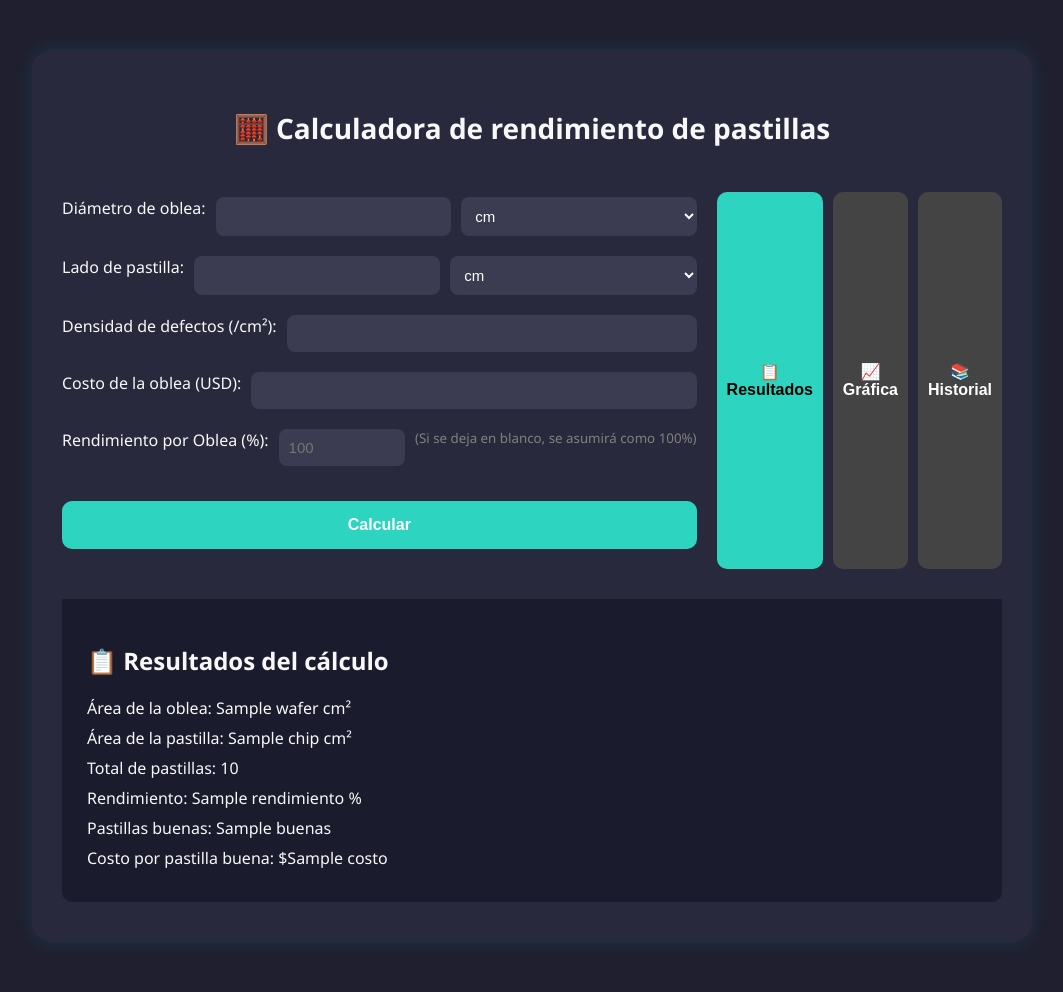
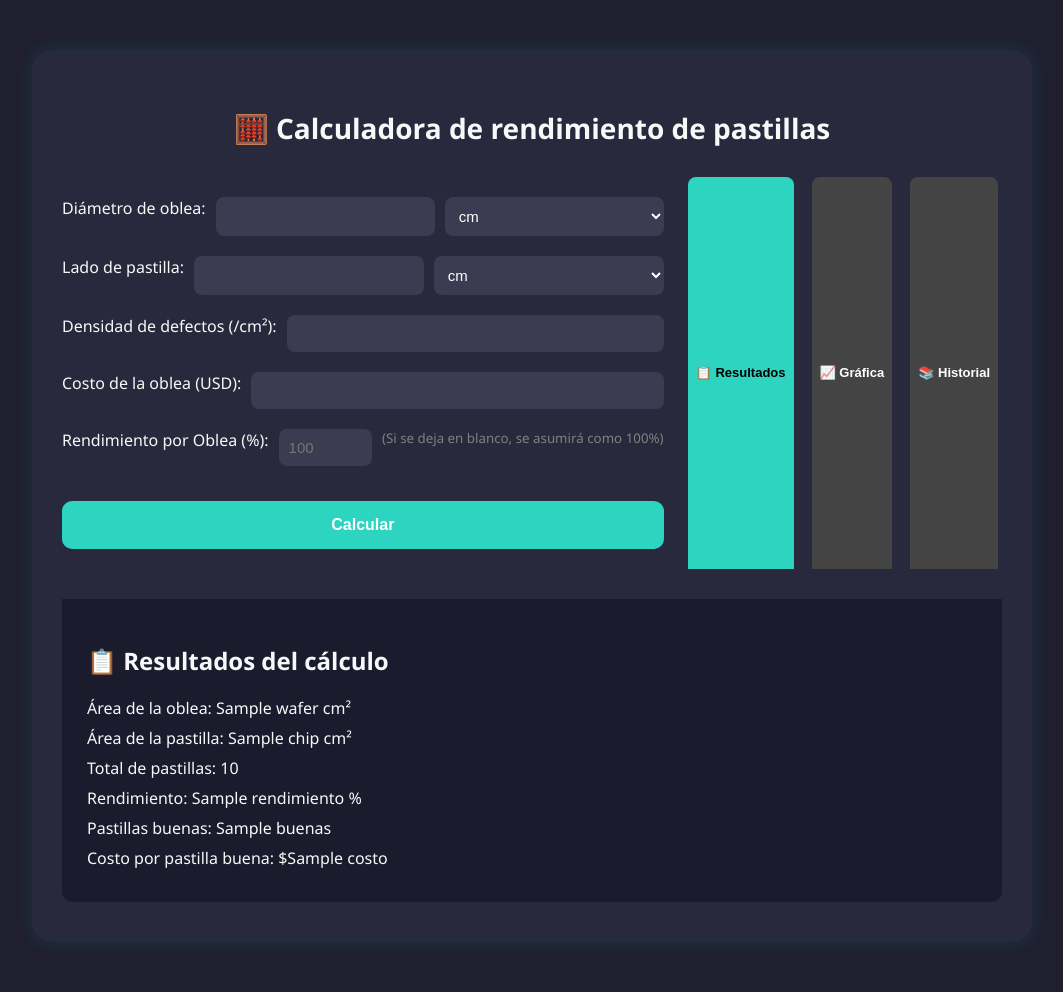
Before and after one commit to RodrigoPP05/calculadora_pastillas, a Flask app: template templates/index.html in a window 1280 px wide. Shown: the whole page, without its empty margins (108-1171 px from the left). Run offline with Flask 3, Linux system fonts and the light colour scheme; the template is opened without the code that fills it: most values are stand-ins (such as "Sample title", 1, 10 or a date in 2020); some libraries are stand-ins or nearby versions.

Commit message:
Update style.css

```diff
--- a/static/style.css
+++ b/static/style.css
@@ -96,14 +96,24 @@ button:hover {
 .tab-btn {
   background: #444;
   border: none;
-  width: min-content;
-  padding: 6px 10px;
-  border-radius: 10px;
+  width: auto;                  /* Se ajusta al contenido */
+  padding: 4px 8px;             /* Botón más compacto */
+  margin: 0 4px;
+  border-radius: 8px 8px 0 0;
   color: white;
   cursor: pointer;
-  font-weight: bold;
+  font-weight: 600;
+  font-size: 13px;              /* Texto más pequeño */
   transition: background 0.3s ease;
+  display: flex;
+  align-items: center;
+  gap: 4px;
 }
+
+.tab-btn.active {
+  background: #2dd4bf;
+}
+
 
 .tab-btn:hover {
   background: #666;
```
